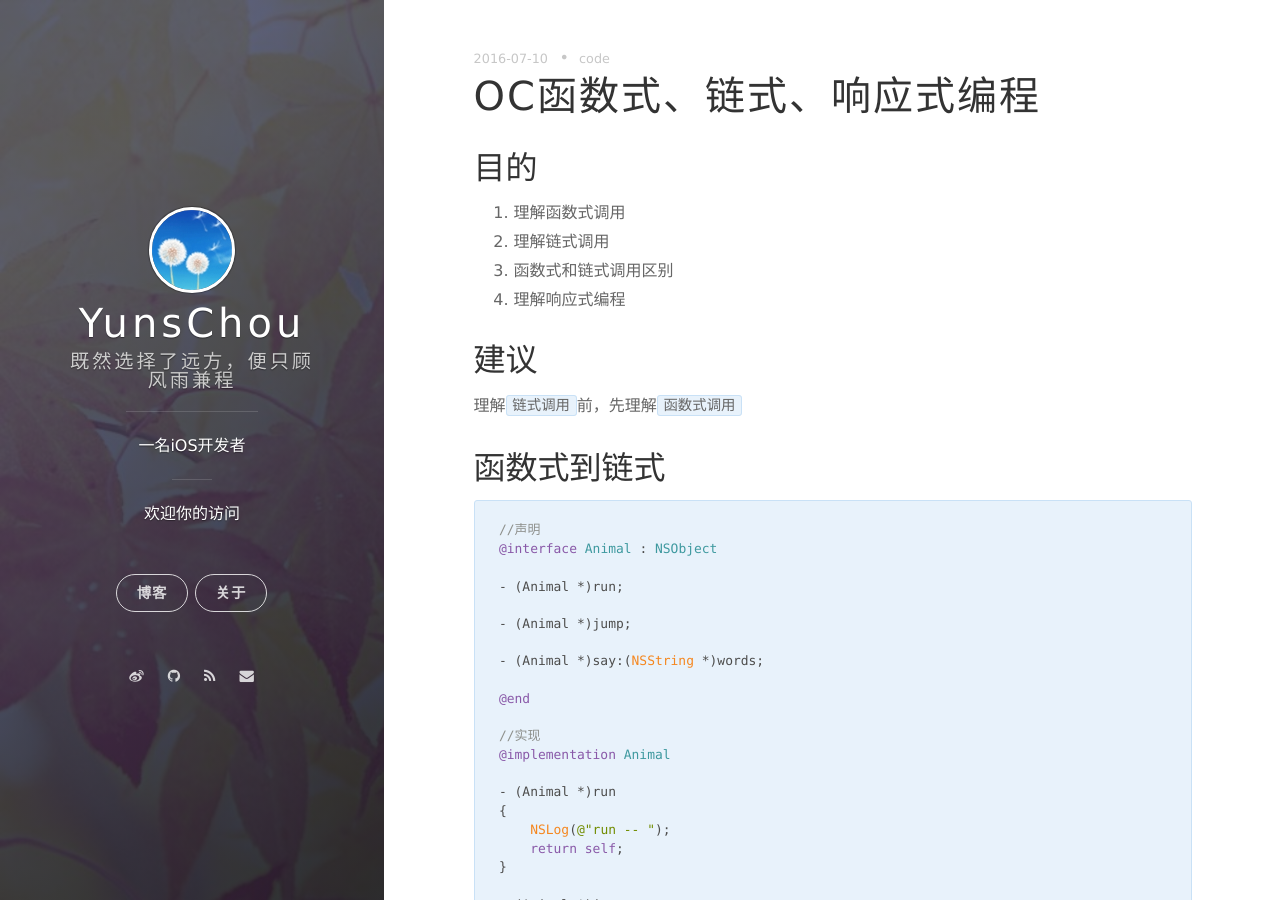
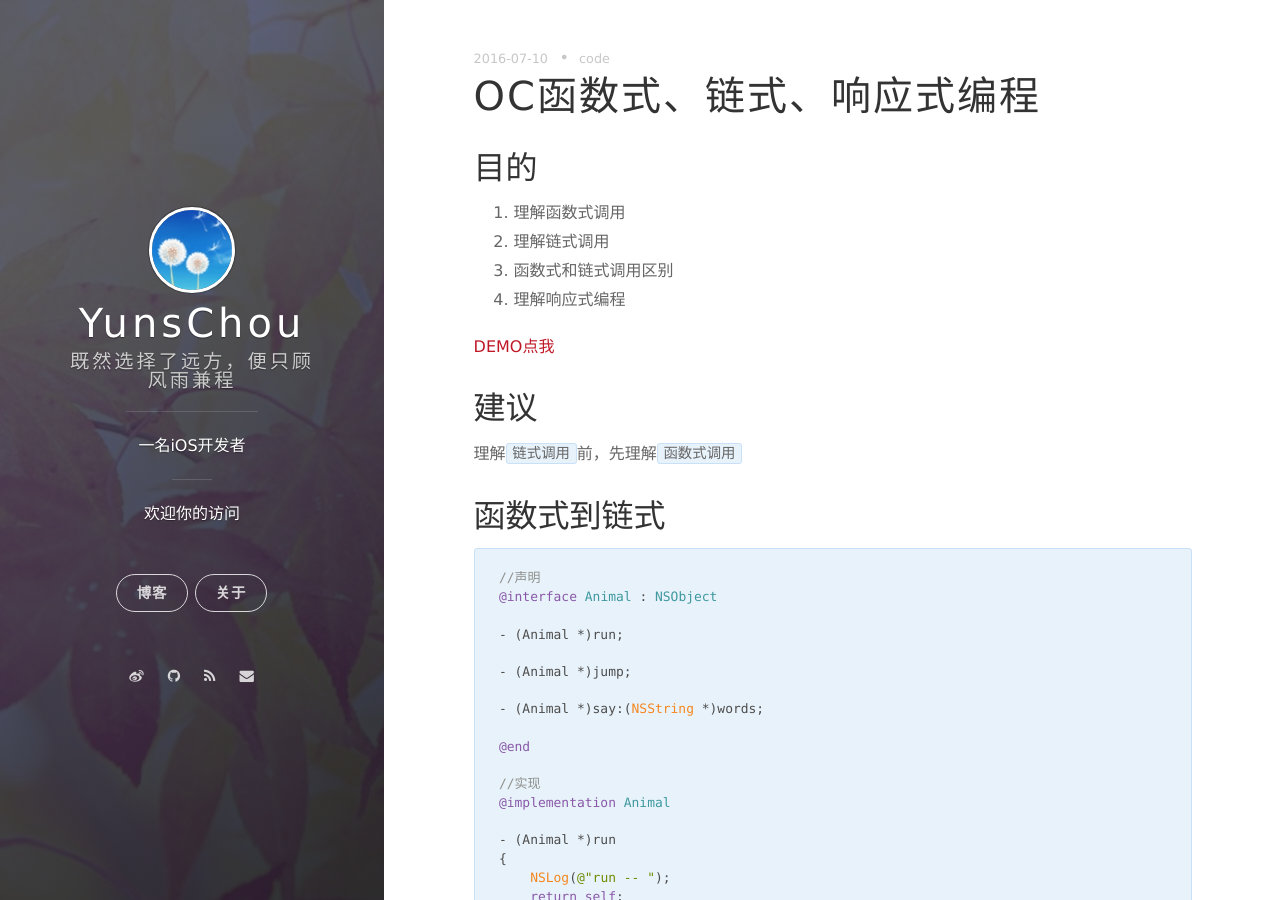
Before and after one commit to YunsChou/Yuns.github.io, a Jekyll site: the page built from _posts/2016-07-09-code-program.md, in a window 1280 px wide and 900 px high. Built offline with Jekyll 4.4.1, drawn with Linux system fonts in a browser that asks for light colours; nearby versions of some CDN libraries; Markdown is read by kramdown in place of the engine named in the settings; comment, search, counter and statistics services are not loaded.

Commit message:
再次追加demo链接

```diff
--- a/_posts/2016-07-09-code-program.md
+++ b/_posts/2016-07-09-code-program.md
@@ -11,6 +11,8 @@ tags: code
 2. 理解链式调用
 3. 函数式和链式调用区别
 4. 理解响应式编程
+
+[DEMO点我](https://github.com/YunsChou/ExercisProject/tree/master/链式函数式响应式编程)
 
 ## 建议
 
```
